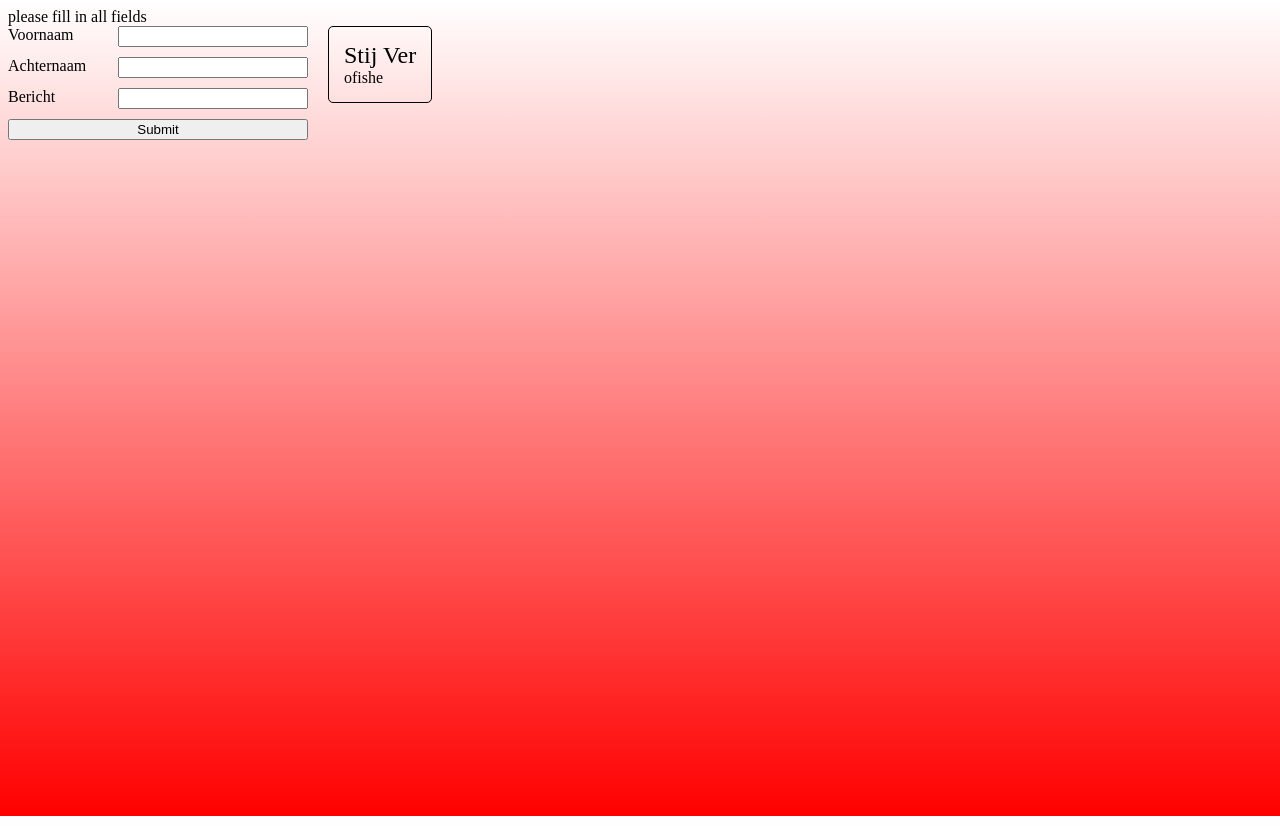
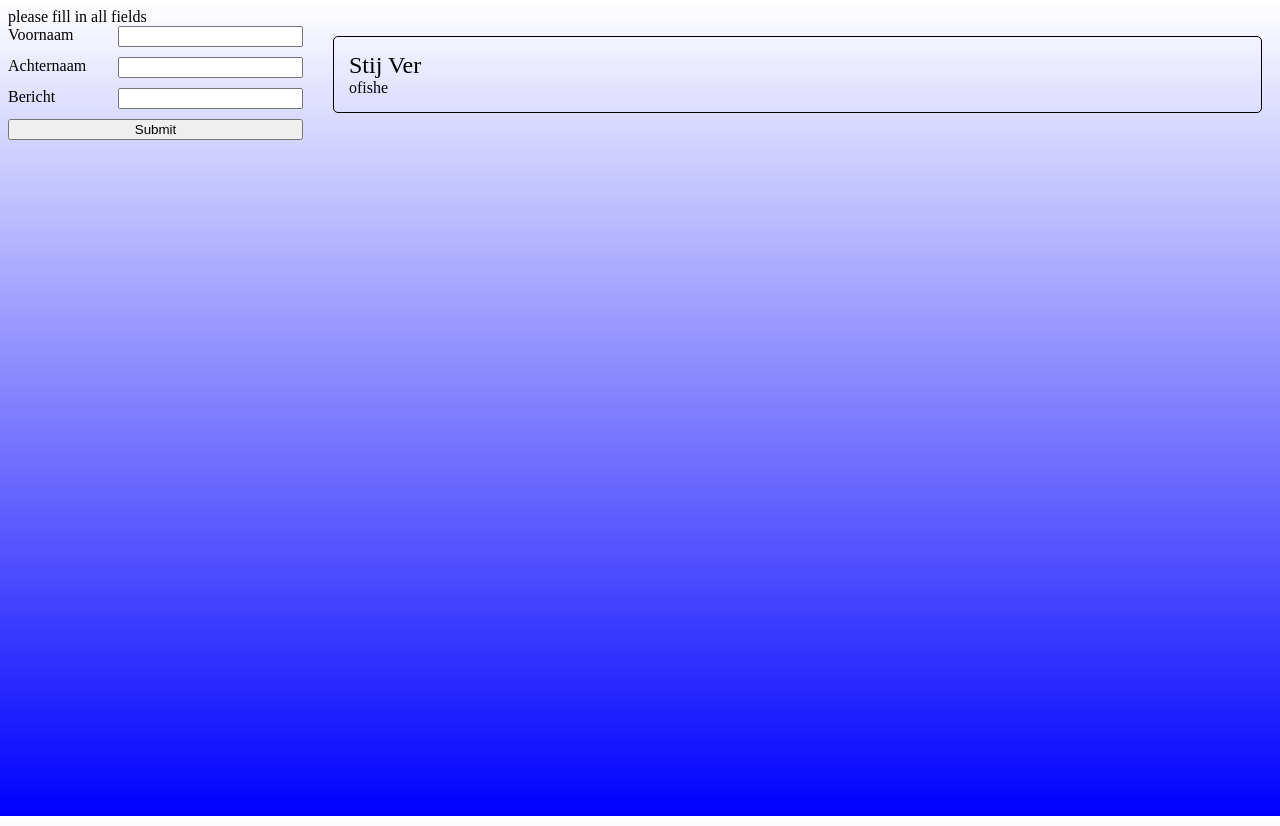
Before and after one commit to stijn-vergauwen/CapTrack-Gastenboek, a PHP site: page /views/index.php in a window 1280 px wide. Run offline with PHP 8.4, Linux system fonts and the light colour scheme.

Commit message:
edited styles

```diff
--- a/css/style.css
+++ b/css/style.css
@@ -1,6 +1,8 @@
 body {
-    height: 100vh;
-    background-image: linear-gradient(white, red);
+    height: 100%;
+    background-image: linear-gradient(white, blue);
+
+    overflow-y: hidden;
 }
 
 .wrapper {
@@ -21,12 +23,15 @@ input[type=submit] {
 }
 
 
+
+
 .guestbookInput {
     width: 300px;
 }
 
 .guestbookEntry {
     padding: 15px;
+    margin: 10px;
     border: 1px solid black;
     border-radius: 5px;
 
@@ -35,3 +40,12 @@ input[type=submit] {
 .userName {
     font-size: 1.5rem;
 }
+
+.messagesList {
+    display: flex;
+    flex-direction: column;
+    gap: 20px;
+    overflow-y: scroll;
+    height: 100vh;
+    width: 100%;
+}
```
